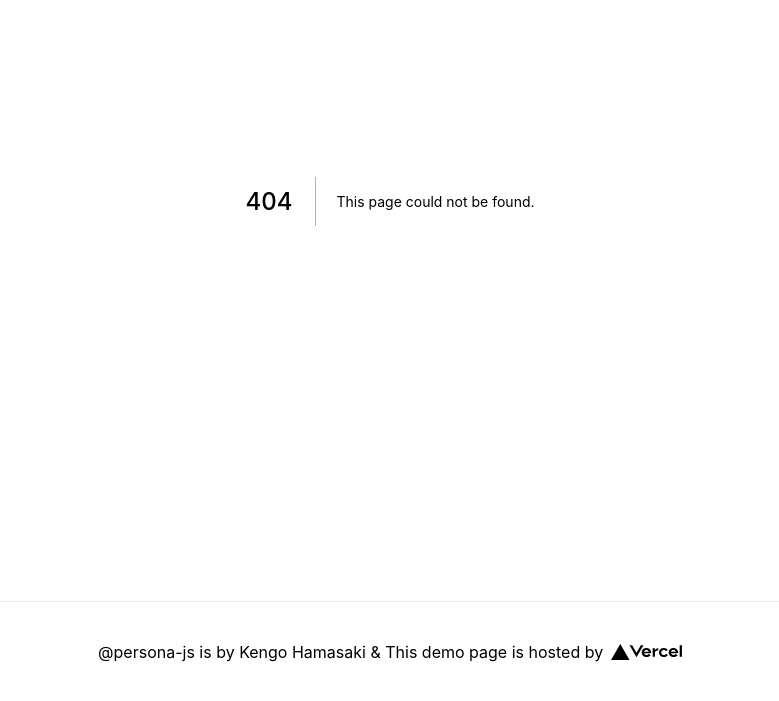
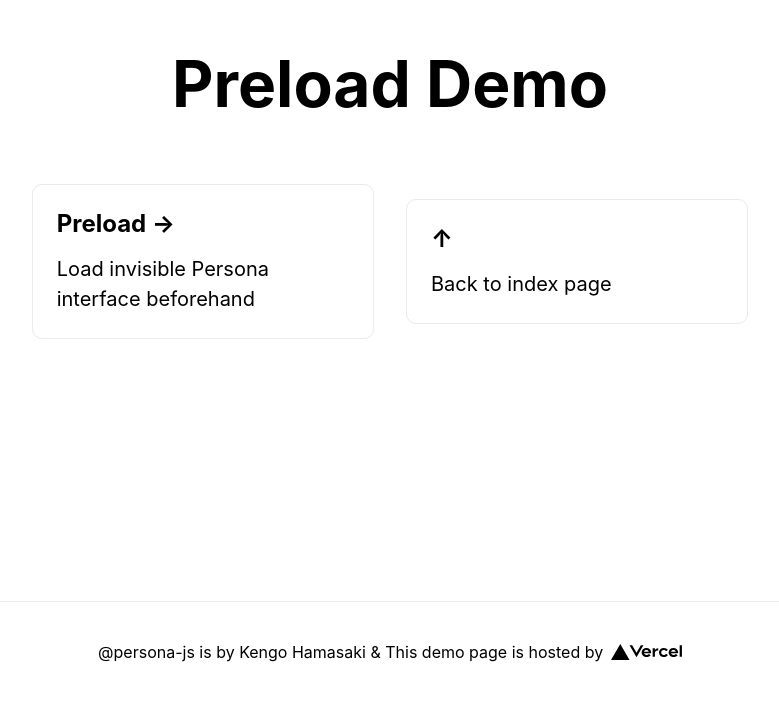
Before and after one commit to hmsk/persona-js, a Next.js app in the folder examples/next/: page /preload in a window 1280 px wide. Before the commit this address had no page. Shown: the part 199-900 px from the top of the page, without its empty margins (250-1029 px from the left). Built offline with nearby package versions, Linux system fonts and the light colour scheme.

Commit message:
Add a demo page for preload feature

```diff
--- a/examples/next/package.json
+++ b/examples/next/package.json
@@ -8,7 +8,7 @@
     "start": "next start"
   },
   "dependencies": {
-    "@persona-js/verify": "0.3.3",
+    "@persona-js/verify": "0.4.0",
     "next": "10.2.0",
     "react": "17.0.2",
     "react-dom": "17.0.2",
--- /dev/null
+++ b/examples/next/pages/preload.js
@@ -0,0 +1,67 @@
+import Head from 'next/head'
+import Link from 'next/link'
+import styles from '../styles/Home.module.css'
+
+import { newInquiry } from '@persona-js/verify'
+import { useState } from 'react'
+
+export default function Preload(props) {
+  const [client, setClient] = useState(null)
+  const [preloaded, setPreloaded] = useState(false)
+
+  return (
+    <div className={styles.container}>
+      <Head>
+        <title>Preload - @persona-js Demo Next App</title>
+        <link rel="icon" href="/favicon.ico" />
+      </Head>
+
+      <main className={styles.main}>
+        <h1 className={styles.title}>Preload Demo</h1>
+
+        <div className={styles.grid}>
+          <a
+            href="#"
+            className={styles.card}
+            onClick={() => {
+              const persona = newInquiry(props.templateId)
+              setClient(persona)
+              persona.preload().then(() => setPreloaded(true))
+            }}
+          >
+            <h3>Preload &rarr;</h3>
+            <p>Load invisible Persona interface beforehand</p>
+          </a>
+
+          {preloaded && (
+            <a
+              href="#"
+              className={styles.card}
+              onClick={() => {
+                client
+                  .on('exit', () => {
+                    setPreloaded(false)
+                  })
+                  .start()
+              }}
+            >
+              <h3>Start &rarr;</h3>
+              <p>Preloaded! Start your verification without waiting for loading</p>
+            </a>
+          )}
+
+          <Link href="/">
+            <a href="/" className={styles.card}>
+              <h3>&uarr;</h3>
+              <p>Back to index page</p>
+            </a>
+          </Link>
+        </div>
+      </main>
+    </div>
+  )
+}
+
+export async function getStaticProps() {
+  return { props: { templateId: process.env.NEXT_NEW_INQUIRY_TEMPLATE_ID } }
+}
```
Also changed, not shown: examples/next/pages/index.js (+7 -0 lines), examples/next/pages/prefill.js (+8 -0 lines), 1 other file (tests, documents, lock files or other folders).
